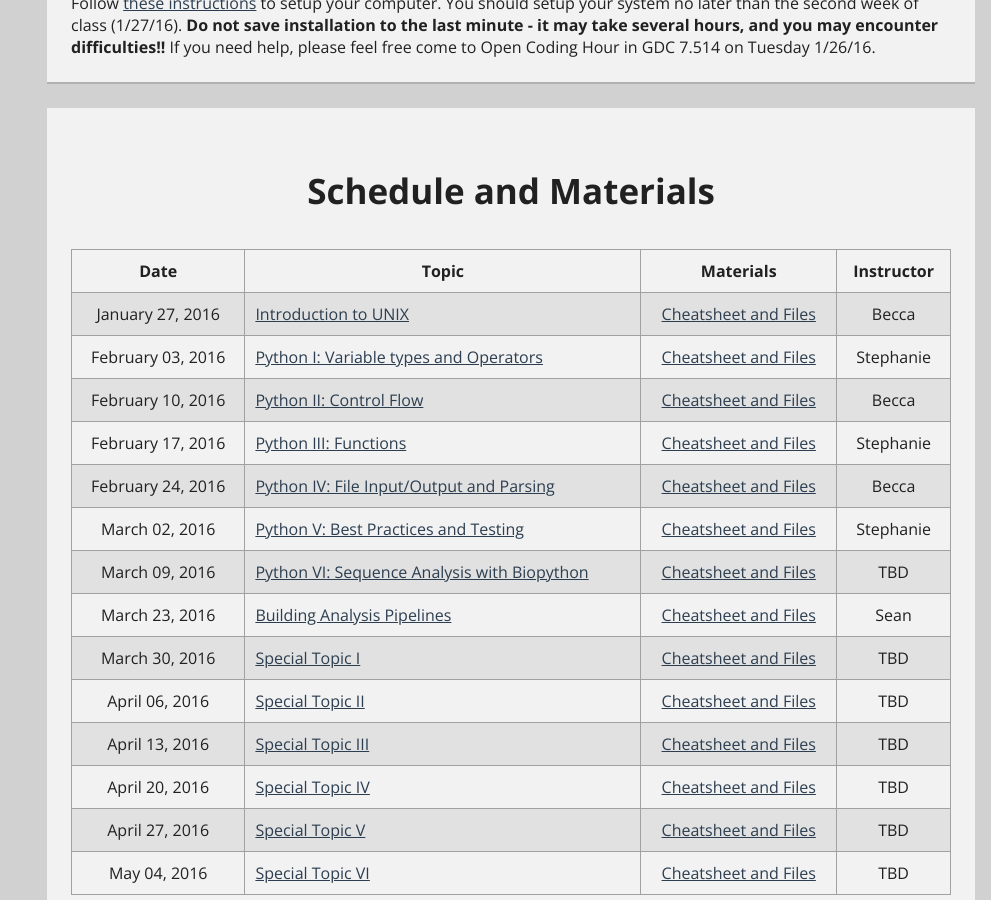
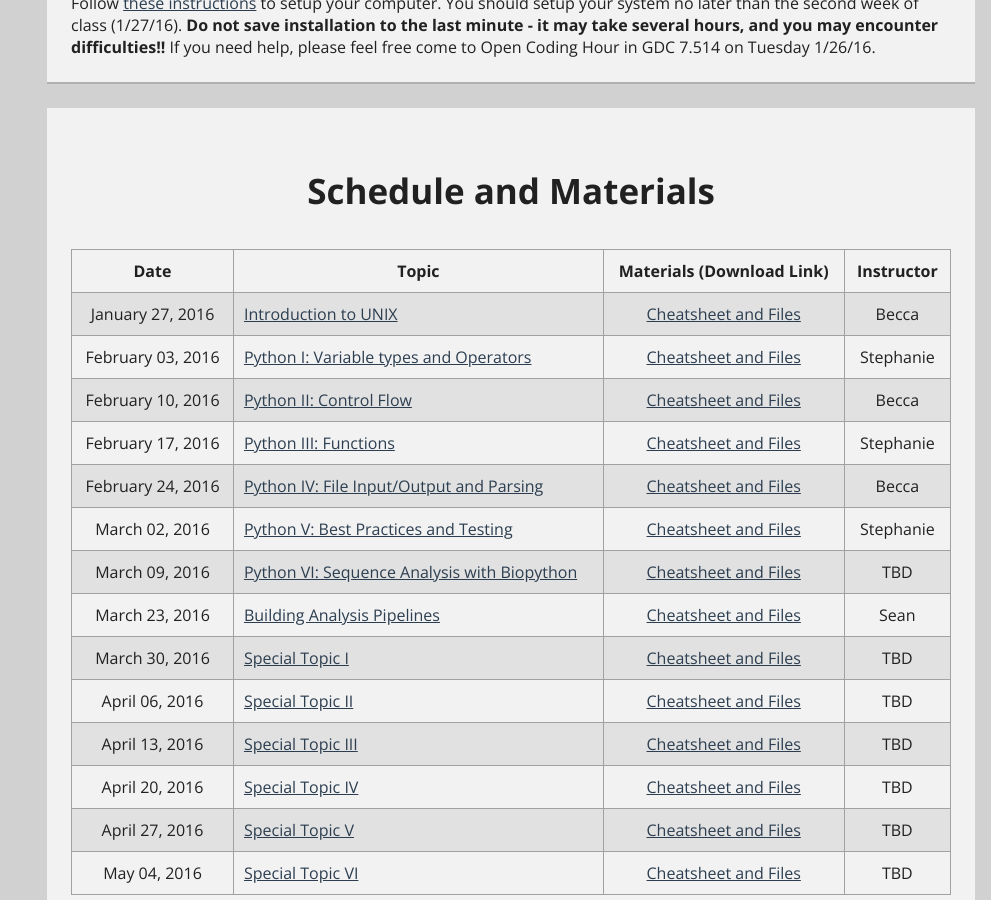
Before and after one commit to CCBBatUT/Biocomputing_Spring2016, a Jekyll site: the page built from index.html, in a window 1280 px wide and 900 px high, scrolled down 647 px. Shown: the whole window, without its empty margins (289-1280 px from the left). Built offline with Jekyll 4.4.1, drawn with Linux system fonts in a browser that asks for light colours; Markdown is read by kramdown in place of the engine named in the settings.

Commit message:
changed table header

```diff
--- a/index.html
+++ b/index.html
@@ -31,7 +31,7 @@ layout: default
             <tr>
                 <th>Date</th>
                 <th>Topic</th>
-                <th>Materials</th>
+                <th>Materials (Download Link)</th>
                 <th>Instructor</th>
             </tr>
 
```
